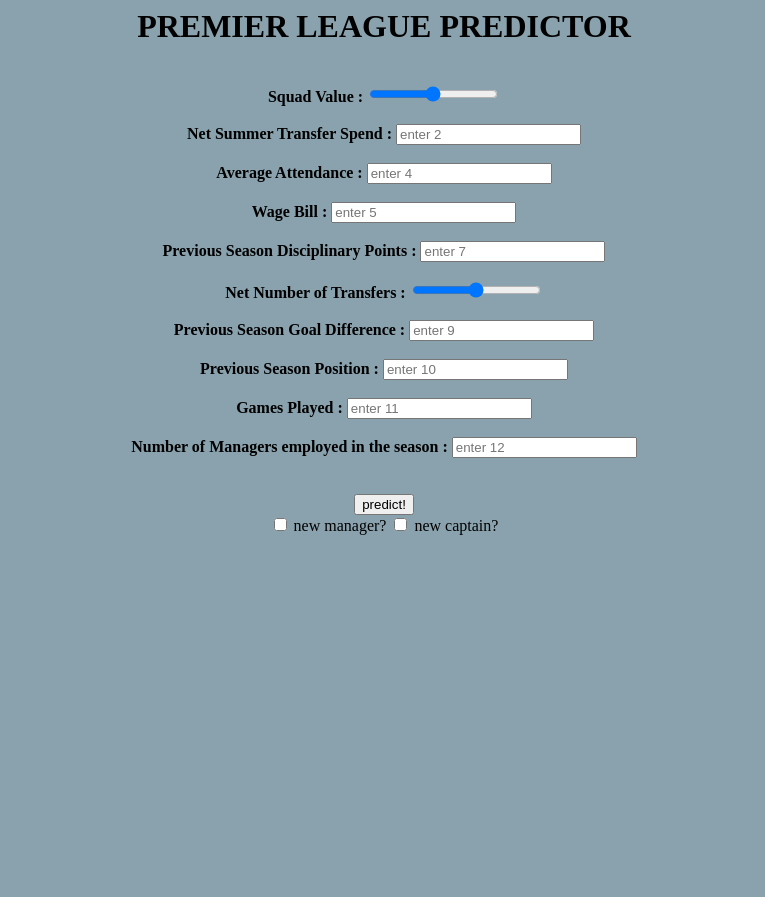
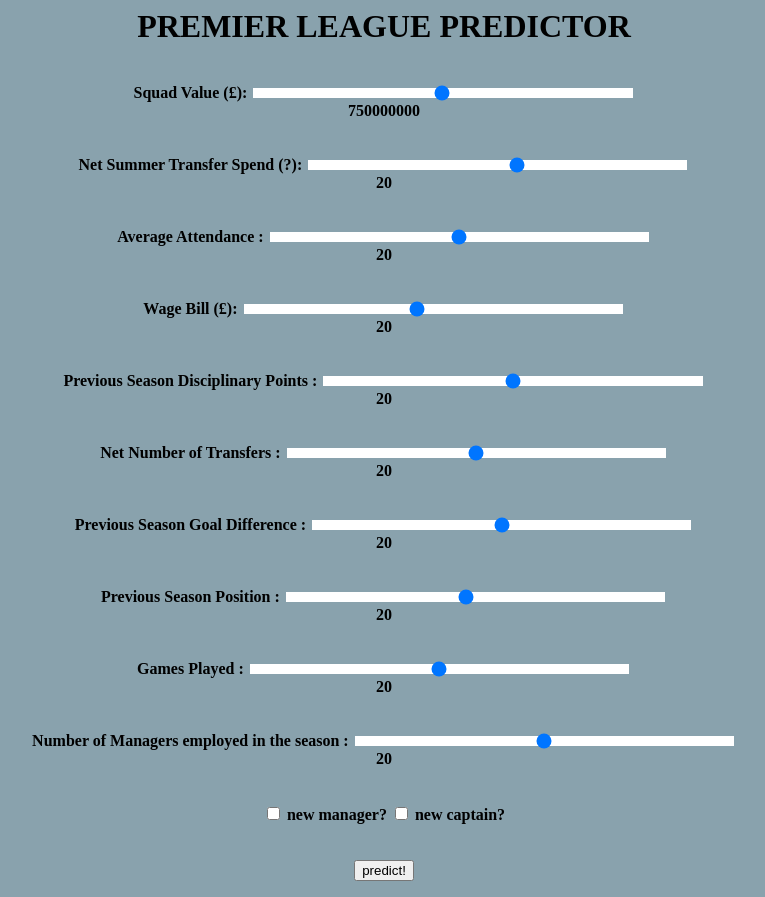
Before and after one commit to DarthStupidus/Group-Task-4, a Flask app: page / in a window 1280 px wide. Shown: the whole page, without its empty margins (256-1021 px from the left). Before the commit the page ends 535 px from the top, so only its background shows below. Run offline with Flask 3, Linux system fonts and the light colour scheme; parts of the project's set-up code (start-up, migrations or seed data) failed here and were passed over.

Commit message:
html update

```diff
--- a/resources/Group 4 Project - Original Statistics.csv
+++ b/resources/Group 4 Project - Original Statistics.csv
@@ -119,3 +119,6 @@ Season End,Team,Average Distance to Away Games,Squad Value,Net Summer Transfer S
 2024,Tottenham,183,793300000,132830000,0,61459,117520000,0,87,5,7,8,1
 2024,West Ham,199,439600000,-29900000,1,62464,95316000,0,43,2,-13,14,2
 2024,Wolverhampton,189,349800000,-64140000,0,31037,53820000,0,110,-5,-27,13,2
+,,,,,,,,,,,,,
+,,371,1380000000,926000000,1,74645,238850000,1,115,11,79,20,2
+,,137,10900000,-118070000,0,0,20087000,0,40,-9,-49,1,0
--- a/templates/home.html
+++ b/templates/home.html
@@ -1,4 +1,8 @@
 <html>
+    <head>
+        <link href="static/css/main.css" type="text/css" rel="stylesheet">
+    </head>
+
     <body bgcolor=#89A2AD>
 
         <center>
@@ -6,30 +10,62 @@
         <h1> PREMIER LEAGUE PREDICTOR </h1><br>
 
         <form method="POST", action="{{url_for('home')}}">
-           <b> Squad Value :  <input type="range" min="1" max="100" step="1" value="50" class="slider" name = "a">
-            <output for="a" onforminput="value = a.valueAsNumber;"></output> <br><br>
 
-            Net Summer Transfer Spend :  <input type="text", name='b', placeholder="enter 2"> <br><br>
+            <left>
 
-            Average Attendance : <input type="text", name='d', placeholder="enter 4"> <br><br>
+            <b>
+            <div class = "container">
+            Squad Value (£):  <input type="range" class="slider" id="arange" min="10000000" max="1500000000" step="10000" value="750000000" name = "a" >
+                <div class = "value">20</div>
+            <output for="a" onforminput="value = a.valueAsNumber;"></output>
+            <br><br>
 
-            Wage Bill :  <input type="text", name='e', placeholder="enter 5"> <br><br>
+            Net Summer Transfer Spend (?):  <input type="range" class="slider" id="brange" min="-120000000" max="1000000000" step="10000" value="500000000" name = "b" >
+                <div class = "value">20</div>
+            <output for="b" onforminput="value = b.valueAsNumber;"></output>
+            <br><br>
 
-            Previous Season Disciplinary Points :  <input type="text", name='g', placeholder="enter 7"> <br><br>
+            Average Attendance : <input type="range" class="slider" id="crange" min="0" max="80000" step="100" value="40000" name = "c" >
+                <div class = "value">20</div>
+            <output for="c" onforminput="value = c.valueAsNumber;"></output>
+            <br><br>
 
-            Net Number of Transfers : <input type="range" min="1" max="100" step="1" value="50" class="slider" name = "h">
-            <output for="h" onforminput="value = h.valueAsNumber;"></output> <br><br>
+            Wage Bill (£):  <input type="range" class="slider" id="drange" min="20000000" max="250000000" step="10000" value="125000000" name = "d" >
+                <div class = "value">20</div>
+            <output for="d" onforminput="value = d.valueAsNumber;"></output>
+            <br><br>
 
-            Previous Season Goal Difference :  <input type="text", name='i', placeholder="enter 9"> <br><br>
+            Previous Season Disciplinary Points :  <input type="range" class="slider" id="erange" min="0" max="120" step="1" value="60" name = "e" >
+                <div class = "value">20</div>
+            <output for="e" onforminput="value = e.valueAsNumber;"></output>
+            <br><br>
 
-            Previous Season Position :  <input type="text", name='j', placeholder="enter 10"> <br><br>
+            Net Number of Transfers :  <input type="range" class="slider" id="frange" min="-15" max="15" step="1" value="0" name = "f" >
+                <div class = "value">20</div>
+            <output for="f" onforminput="value = f.valueAsNumber;"></output>
+            <br><br>
 
-            Games Played :  <input type="text", name='k', placeholder="enter 11"> <br><br>
+            Previous Season Goal Difference :   <input type="range" class="slider" id="grange" min="-60" max="100" step="1" value="20" name = "g" >
+                <div class = "value">20</div>
+            <output for="g" onforminput="value = g.valueAsNumber;"></output>
+            <br><br>
 
-            Number of Managers employed in the season : <input type="text", name='l', placeholder="enter 12"> <br><br><br></b>
-            <input type="submit" , value='predict!' >
+            Previous Season Position :   <input type="range" class="slider" id="hrange" min="1" max="20" step="1" value="10" name = "h" >
+                <div class = "value">20</div>
+            <output for="h" onforminput="value = h.valueAsNumber;"></output>
+            <br><br>
 
-            <!-- Checkboxes for Binary Answers -->
+            Games Played :   <input type="range" class="slider" id="irange" min="35" max="65" step="1" value="50" name = "i" >
+                <div class = "value">20</div>
+            <output for="i" onforminput="value = i.valueAsNumber;"></output>
+            <br><br>
+
+            Number of Managers employed in the season :  <input type="range" class="slider" id="jrange" min="1" max="5" step="1" value="3" name = "j" >
+                <div class = "value">20</div>
+            <output for="j" onforminput="value = j.valueAsNumber;"></output>
+            <br><br>
+
+            </left>
 
             <div class="slidecontainer">
                 <input type="hidden" name="c" value="0" />
@@ -39,6 +75,17 @@
                 <input type="checkbox" name="f", value="1">
                 <label for "captain"> new captain? </label>
             </div>
+
+            <br><br>
+
+            <input type="submit" , value='predict!' >
+
+            </div>
+            <script src="static/js/static.js"></script>
+
+            <!-- Checkboxes for Binary Answers -->
+
+
         </form>
 
     </center>
--- a/templates/static/css/main.css
+++ b/templates/static/css/main.css
@@ -0,0 +1,24 @@
+@charset "utf-8";
+
+.body{
+}
+
+
+.container{
+}
+
+.slider{
+    appearance: none;
+    width: 30%;
+    height: 10px;
+};
+
+.slider::-webkit-slider-thumb{
+    appearance: none;
+    border-radius: 50%;
+};
+
+.value{
+    display: flex;
+
+}
--- a/templates/static/js/static.js
+++ b/templates/static/js/static.js
@@ -0,0 +1,8 @@
+let slider = document.getElementById("arange");
+let value = document.querySelector('.value');
+
+value.innerHTML = slider.value;
+
+slider.addEventListener('input', function() {
+    value.textContent = this.value;
+});
```
Also changed, not shown: 3 other files.
